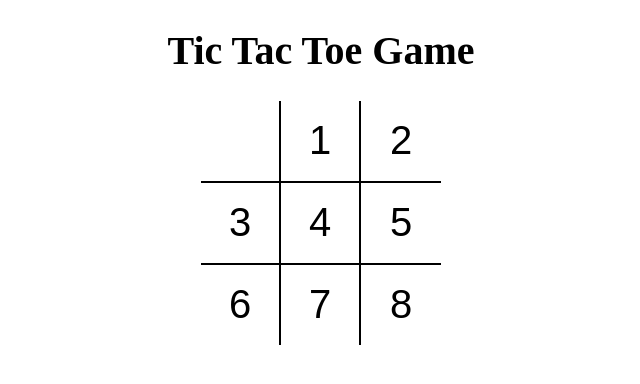
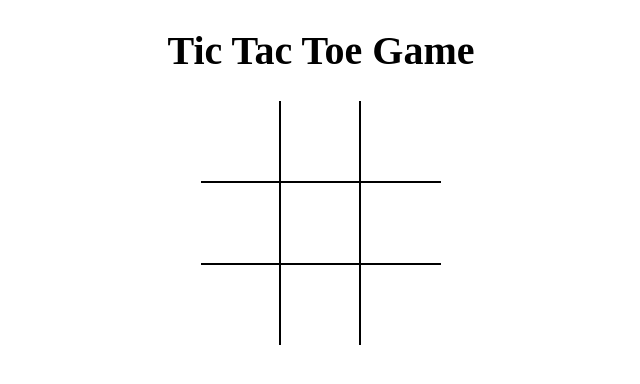
Before and after one commit to AbhishekKumar2233/Tic-Tac-Toe-Game_React, a React (Create React App) app: page / in a window 1280 px wide. Shown: the top 384 px of the page, without its empty margins (319-959 px from the left). Built offline with nearby package versions, Linux system fonts and the light colour scheme.

Commit message:
arr created

```diff
--- a/src/components/Board.jsx
+++ b/src/components/Board.jsx
@@ -2,32 +2,25 @@
 import Square from "./Square";
 
 function Board() {
-  const [value, setvalue] = useState();
-
-  function handle() {
-    if (value === 0) {
-      setvalue(1);
-    } else {
-      setvalue(0);
-    }
-  }
+  const [board, setBoard] = useState(Array(9).fill(null));
+  console.log(board);
 
   return (
     <div className="board">
       <div className="board-row">
-        <Square value={value} onClick={handle} />
-        <Square value={1} />
-        <Square value={2} />
+        <Square value={board[0]} />
+        <Square value={board[1]} />
+        <Square value={board[2]} />
       </div>
       <div className="board-row">
-        <Square value={3} />
-        <Square value={4} />
-        <Square value={5} />
+        <Square value={board[3]} />
+        <Square value={board[4]} />
+        <Square value={board[5]} />
       </div>
       <div className="board-row">
-        <Square value={6} />
-        <Square value={7} />
-        <Square value={8} />
+        <Square value={board[6]} />
+        <Square value={board[7]} />
+        <Square value={board[8]} />
       </div>
     </div>
   );
--- a/src/components/Square.jsx
+++ b/src/components/Square.jsx
@@ -1,8 +1,14 @@
 import React from "react";
 
-function Square({ value, onClick }) {
+function Square({ value }) {
   return (
-    <button type="button" className="square" onClick={onClick}>
+    <button
+      type="button"
+      className="square"
+      onClick={() => {
+        console.log(value);
+      }}
+    >
       {value}
     </button>
   );
```
